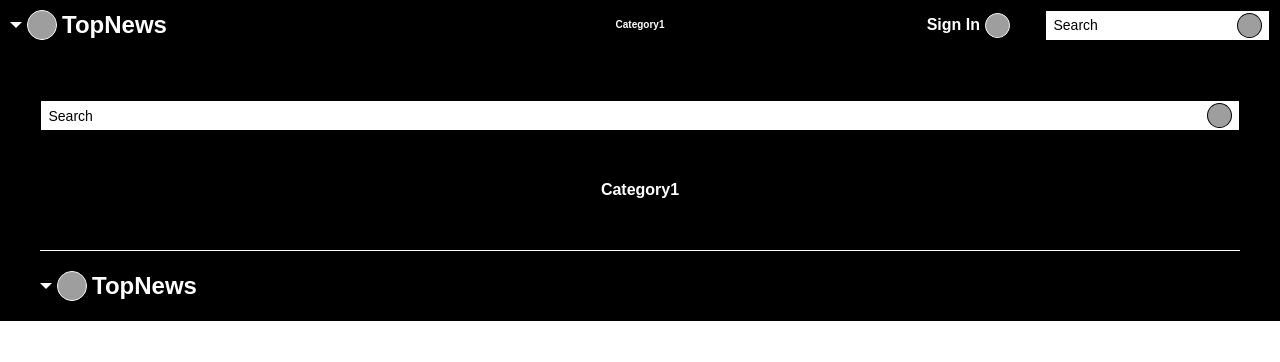
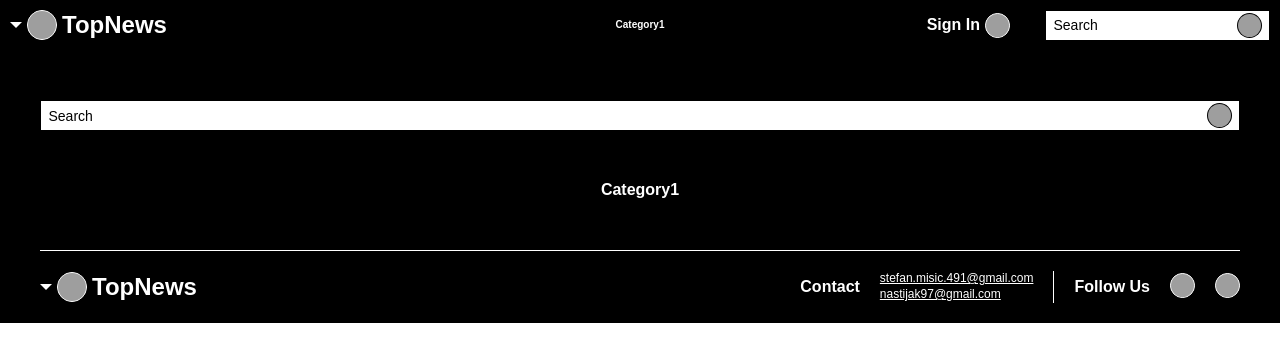
Before and after one commit to Hyde70s491/top-news-app, a React (Create React App) app: page / in a window 1280 px wide. Shown: the top 362 px of the page. Built offline with nearby package versions, Linux system fonts and the light colour scheme; grey boxes are pictures that could not be loaded.

Commit message:
Add ContactPanel component

```diff
--- a/src/views/layout/app-footer/AppFooter.tsx
+++ b/src/views/layout/app-footer/AppFooter.tsx
@@ -1,6 +1,7 @@
 import React from "react";
 
 import CategoryLinks from "../../components/category-links/CategoryLinks";
+import ContactPanel from "./contact-panel/ContactPanel";
 import CountrySelection from "../../components/country-selection/CountrySelection";
 import SearchBar from "../../components/search-bar/SearchBar";
 import "./AppFooter.scss";
@@ -14,6 +15,7 @@ const AppFooter: React.FC = () => {
         <div className="app-footer__content__separator"></div>
         <div className="app-footer__content__bottom">
           <CountrySelection selectionClassName="country-selection-dropdown--footer" />
+          <ContactPanel />
         </div>
       </div>
     </div>
--- /dev/null
+++ b/src/views/layout/app-footer/contact-panel/ContactPanel.scss
@@ -0,0 +1,46 @@
+@import "../../../../stylesheets/abstracts/variables.scss";
+
+.contact-panel {
+  align-items: center;
+  display: flex;
+  flex-direction: row;
+
+  &__label {
+    color: $color-white;
+    font-size: 1.6rem;
+    font-weight: 600;
+  }
+
+  &__emails {
+    display: flex;
+    flex-direction: column;
+    margin-left: 2rem;
+
+    &__entity {
+      color: $color-white;
+      font-size: 1.2rem;
+      font-weight: 400;
+      margin-bottom: 0.2rem;
+      text-decoration: underline;
+    }
+  }
+
+  &__separator {
+    background-color: $color-white;
+    height: 3.2rem;
+    margin: 0 2rem;
+    width: 0.1rem;
+  }
+
+  &__link {
+    margin-left: 2rem;
+
+    &__image {
+      background-color: $color-white;
+      border: 0.1rem solid $color-white;
+      border-radius: 50%;
+      height: 2.5rem;
+      width: 2.5rem;
+    }
+  }
+}
--- /dev/null
+++ b/src/views/layout/app-footer/contact-panel/ContactPanel.tsx
@@ -0,0 +1,48 @@
+import React from "react";
+
+import "./ContactPanel.scss";
+
+const ContactPanel: React.FC = () => {
+  return (
+    <div className="contact-panel">
+      <span className="contact-panel__label">Contact</span>
+      <div className="contact-panel__emails">
+        <a
+          className="contact-panel__emails__entity"
+          href="mailto:stefan.misic.491@gmail.com"
+        >
+          stefan.misic.491@gmail.com
+        </a>
+        <a className="contact-panel__emails__entity" href="mailto:nastijak97">
+          nastijak97@gmail.com
+        </a>
+      </div>
+
+      <div className="contact-panel__separator"></div>
+
+      <span className="contact-panel__label">Follow Us</span>
+      <a
+        className="contact-panel__link"
+        href="https://www.linkedin.com/in/stefan-mi%C5%A1i%C4%87-03335413a/"
+      >
+        <img
+          className="contact-panel__link__image"
+          src="https://www.gravatar.com/avatar/205e460b479e2e5b48aec07710c08d50"
+          alt="developer"
+        />
+      </a>
+      <a
+        className="contact-panel__link"
+        href="https://www.linkedin.com/in/anastasia-klokova-3b8048151/"
+      >
+        <img
+          className="contact-panel__link__image"
+          src="https://www.gravatar.com/avatar/205e460b479e2e5b48aec07710c08d50"
+          alt="designer"
+        />
+      </a>
+    </div>
+  );
+};
+
+export default ContactPanel;
```
Also changed, not shown: 2 other files (tests, documents, lock files or other folders).
